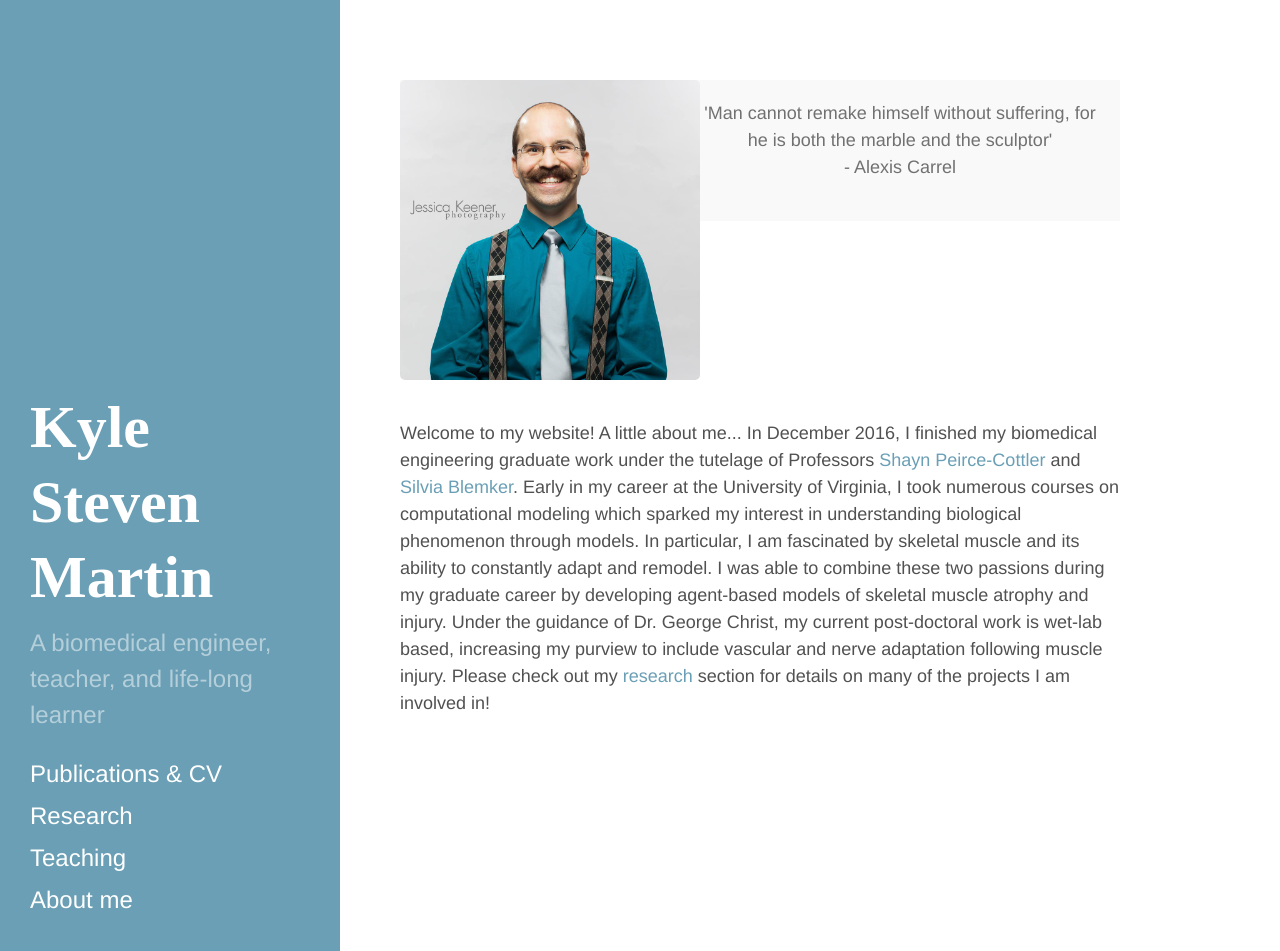
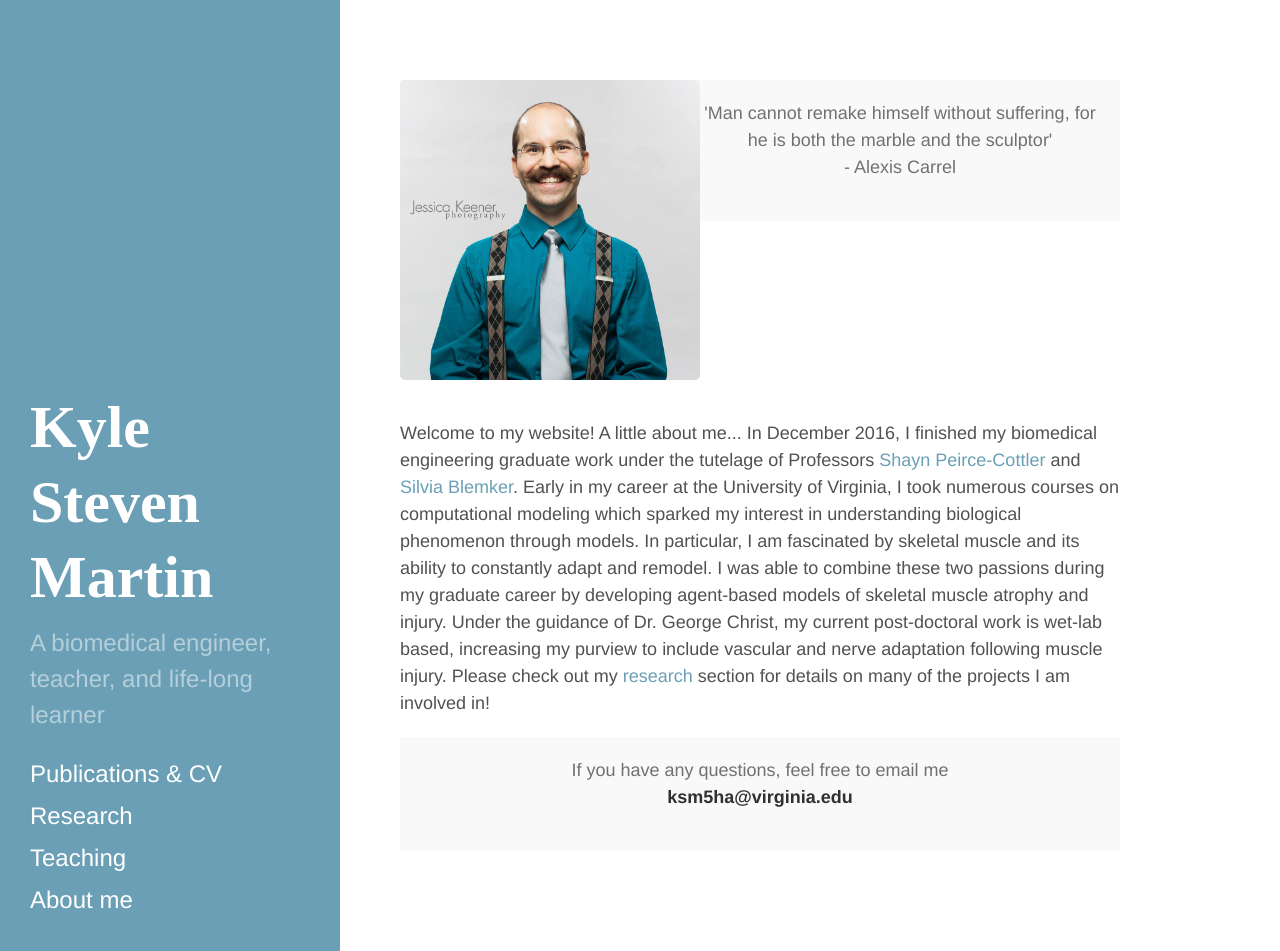
Before and after one commit to ksm362/ksm362.github.io, a Jekyll site: the page built from index.html, in a window 1280 px wide and 951 px high. Built offline with Jekyll 4.4.1, drawn with Linux system fonts in a browser that asks for light colours; Markdown is read by kramdown in place of the engine named in the settings; the list of posts is cut into pages by our own code.

Commit message:
V3.21.16
Added my email address to the home page

```diff
--- a/_config.yml
+++ b/_config.yml
@@ -1,5 +1,5 @@
 # Dependencies
-markdown:         redcarpet
+#markdown:         redcarpet
 gems: [jekyll-paginate]
 #highlighter:      pygments
 future: true
--- a/index.html
+++ b/index.html
@@ -21,6 +21,9 @@
 <!-- 	<a href="{{ site.baseurl }}/posts/test">atrophy</a>
 	<a href="{{ site.baseurl }}about">test2</a>  -->
 </p>
+<div class="message" align="middle";>
+  <p>If you have any questions, feel free to email me <br> <strong> ksm5ha@virginia.edu  </strong> </p>
+</div>
 <!-- ATROPHY MOVIE <iframe width="480" height="360" src="https://www.youtube.com/embed/oXthci6ar5s?rel=0&amp;controls=0&amp;showinfo=0&autoplay=1" frameborder="0"></iframe>
 INFLAMMATION MOVIE <iframe width="480" height="360" src="https://www.youtube.com/embed/sJIq7gGsWjE?rel=0&amp;controls=0&amp;showinfo=0&autoplay=1" frameborder="0"></iframe> -->
 
```
